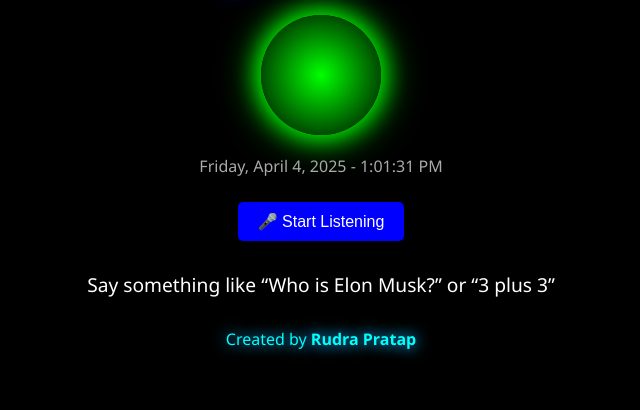
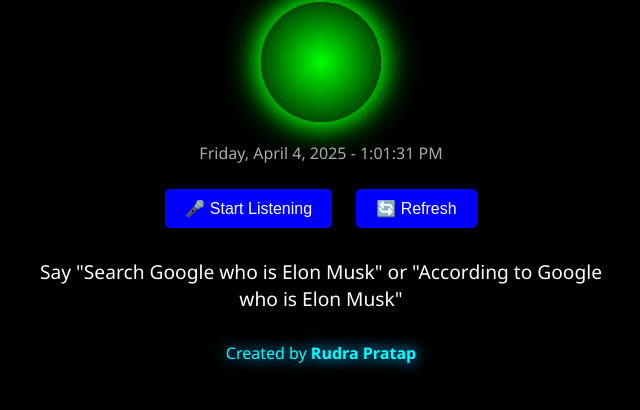
Before and after one commit to rudrapratap21/RudraPratap, a plain HTML site: page index.html in a window 1280 px wide. Shown: the part 268-678 px from the top of the page, without its empty margins (319-959 px from the left). Drawn offline with Linux system fonts and the light colour scheme.

Commit message:
Update index.html

```diff
--- a/index.html
+++ b/index.html
@@ -2,7 +2,7 @@
 <html lang="en">
 <head>
     <meta charset="UTF-8" />
-    <meta name="viewport" content="width=device-width, initial-scale=1.0"/>
+    <meta name="viewport" content="width=device-width, initial-scale=1.0" />
     <title>Jarvis 2.0 (Created by Rudra Pratap)</title>
     <link rel="stylesheet" href="style.css" />
 </head>
@@ -13,7 +13,9 @@
         <div id="dateTimeDisplay"></div>
         <button onclick="startListening()">🎤 Start Listening</button>
         <button id="stopButton" style="display: none;">⏹ Stop</button>
-        <p id="output">Say something like “Who is Elon Musk?” or “3 plus 3”</p>
+        <button id="refreshButton">🔄 Refresh</button>
+        <button id="stopListenButton" style="display: none;">🛑 Stop Listening</button>
+        <p id="output">Say "Search Google who is Elon Musk" or "According to Google who is Elon Musk"</p>
         <footer><span id="creator">Created by <strong>Rudra Pratap</strong></span></footer>
     </div>
     <script src="script.js"></script>
```
